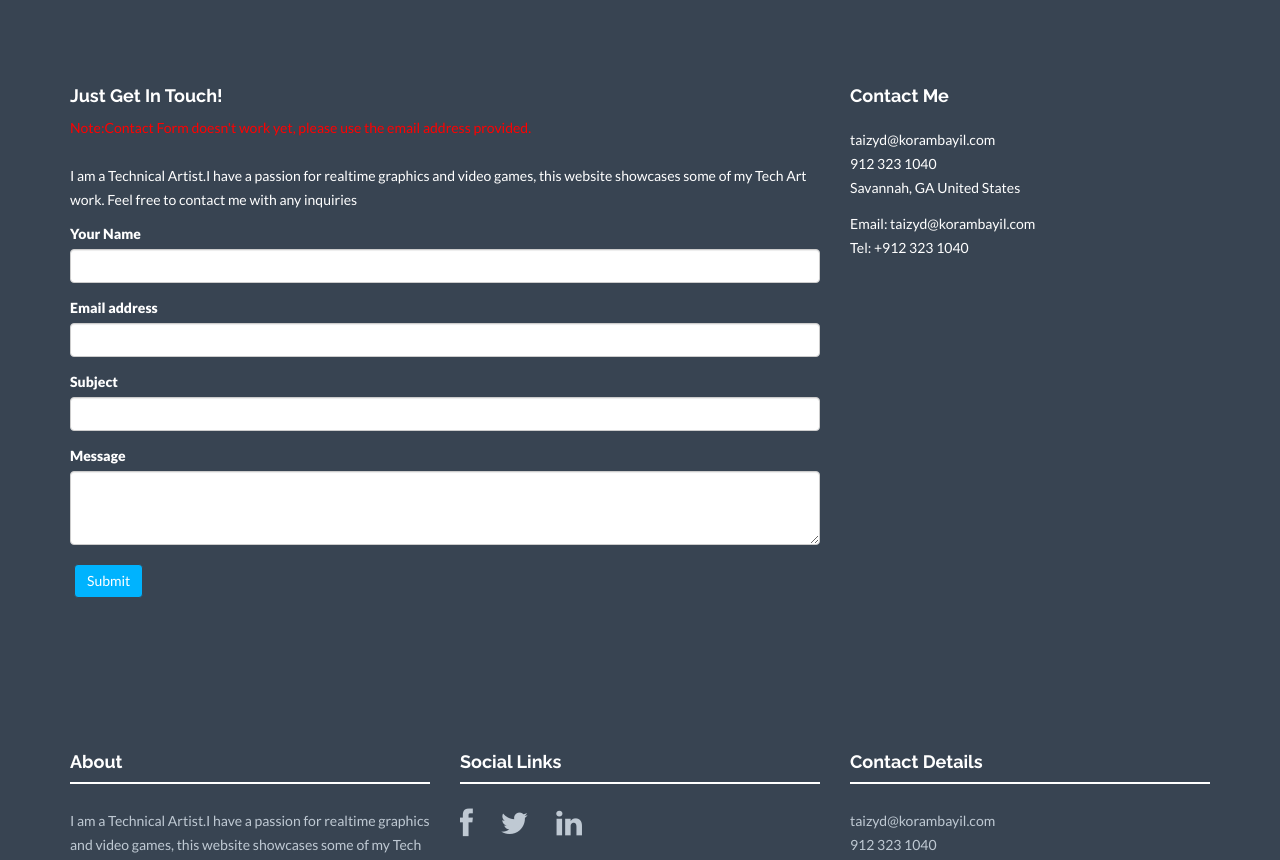
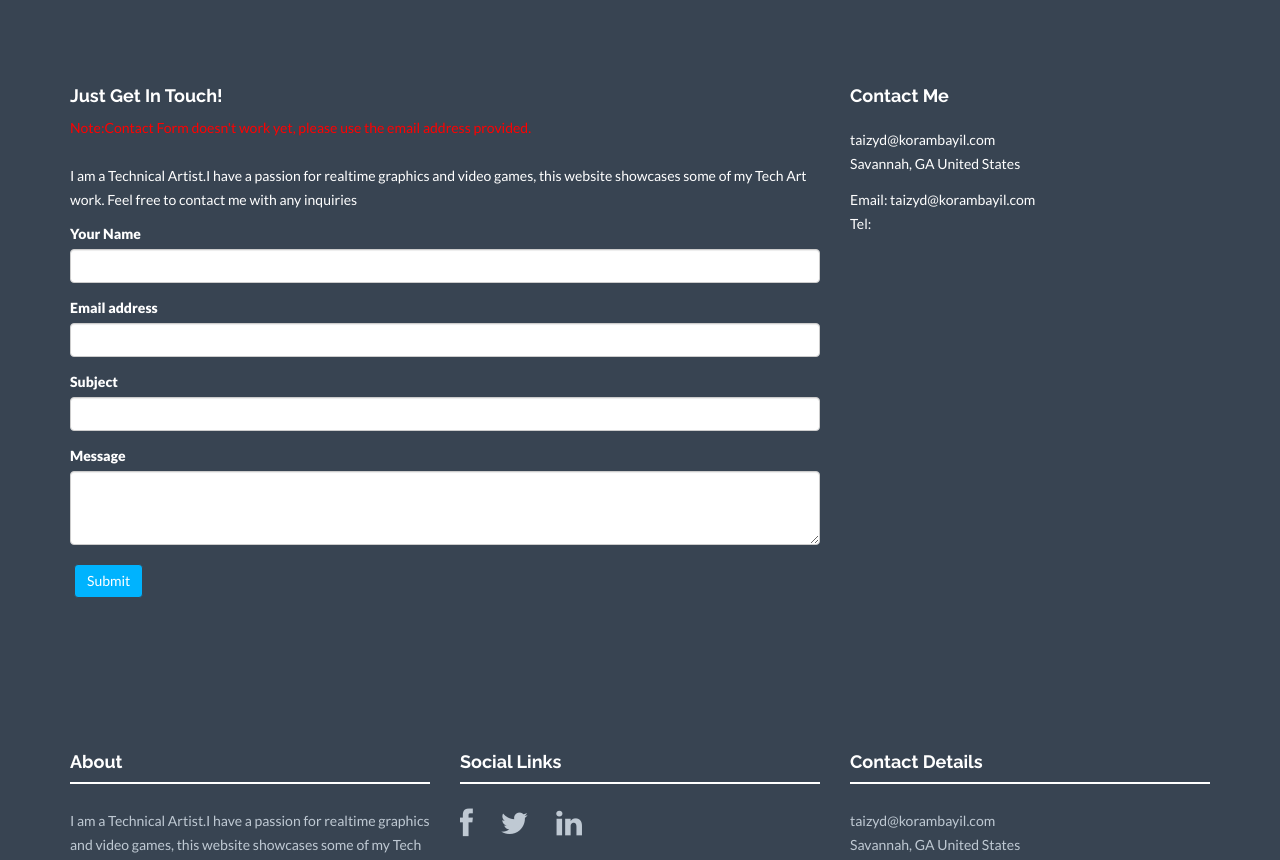
Before and after one commit to deepspacebanana/deepspacebanana.github.io, a Jekyll site: the page built from contact.html, in a window 1280 px wide and 1400 px high, scrolled down 123 px, cut to the strip 447-1307 px from the top of the window. Built offline with Jekyll 4.4.1, drawn with Linux system fonts in a browser that asks for light colours; nearby versions of some CDN libraries.

```diff
--- a/_config.yml
+++ b/_config.yml
@@ -45,10 +45,9 @@ social:
 address:
   - lines:
     - taizyd@korambayil.com
-    - 912 323 1040
     - Savannah, GA United States
 email: taizyd@korambayil.com
-tel: +912 323 1040
+
 
 
 ### GENERAL DATA FOR VARIOUS LOCATIONS ###
--- a/_layouts/index.html
+++ b/_layouts/index.html
@@ -2,8 +2,10 @@
 layout: default
 ---
 {% include header.html %}
+{% include wrap.html %}
 
   {{ content }}
 
+{% include footer.html %}
 {% include testimonial.html %}
 {% include clients.html %}
--- a/_layouts/portfolio.html
+++ b/_layouts/portfolio.html
@@ -7,3 +7,4 @@ layout: default
   {{ content }}
 
 {% include portfolio.html %}
+{% include footer.html %}
```
